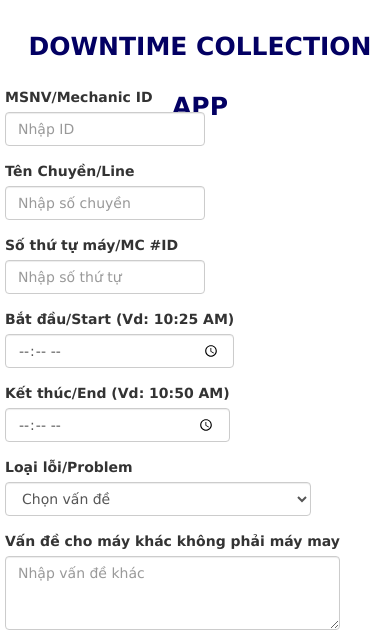
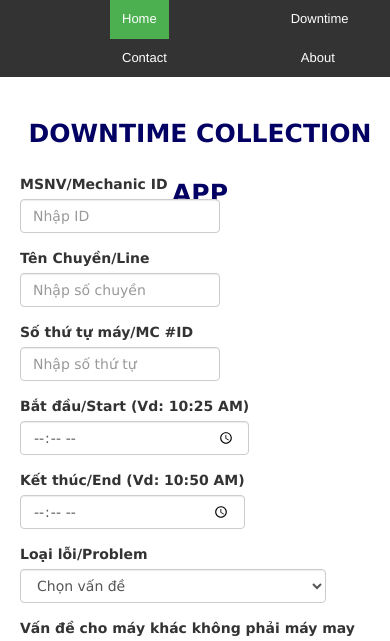
Before and after one commit to minhkhacld/downtime, a website: page index.html in a window 390 px wide. Shown: the top 641 px of the page. Drawn offline with nearby package versions, Linux system fonts and the light colour scheme; a web font is replaced by a local one.

Commit message:
add nar bar

```diff
--- a/index.html
+++ b/index.html
@@ -24,11 +24,21 @@
         integrity="sha384-aJ21OjlMXNL5UyIl/XNwTMqvzeRMZH2w8c5cRVpzpU8Y5bApTppSuUkhZXN0VxHd"
         crossorigin="anonymous"></script>
     <link href="/open-iconic/font/css/open-iconic.css" rel="stylesheet">
-
     </style>
 </head>
 
 <body>
+    <div class="container-fluid">
+        <!-- Nar barr -->
+        <div class="row" class="nar-bar">
+            <ul class="limenu">
+                <li><a class="active" href="http://minhkhacld.github.io/qco">Home</a></li>
+                <li><a href="http://minhkhacld.github.io/downtime">Downtime</a></li>
+                <li><a href="#contact">Contact</a></li>
+                <li><a href="#about">About</a></li>
+            </ul>
+        </div>
+
         <div class="container">
             <form id="test-form" name="myForm"
                 action="https://script.google.com/macros/s/AKfycbwqmxYURqzJYdI_Mfw434Rg2BdJ8pG60gpNb5f-9Wju2EgLLUOq/exec"
@@ -98,7 +108,8 @@
                             <option value="Chỉnh bờ to nhỏ/Uneven seam">5. Chỉnh bờ to nhỏ/Uneven seam</option>
                             <option value="Chỉnh giãn rút/Shink, Strech">6. Chỉnh giãn rút/Shink, Strech</option>
                             <option value="Dán chân vịt/Fix presser foot">7. Dán chân vịt/Fix presser foot</option>
-                        <option value="Chỉnh thưa dầy chỉ/Thread tension">8. Chỉnh thưa dầy chỉ/Thread tension</option>
+                            <option value="Chỉnh thưa dầy chỉ/Thread tension">8. Chỉnh thưa dầy chỉ/Thread tension
+                            </option>
                             <option value="Vệ sinh dầu/Oil cleanning">9. Vệ sinh dầu/Oil cleanning</option>
                             <option value="Thay đổi thiết bị/Change parts">10. Thay đổi thiết bị/Change parts</option>
                             <option value="Bể vải/Hole">11. Bể vải/Hole</option>
@@ -122,16 +133,15 @@
                         src="https://docs.google.com/spreadsheets/d/e/2PACX-1vQ9dWBrQmFL_6CaSW7AKcqTyvm4vdY0ivvlPG4k3HJ26nnlONarzK6EKjc9mEQu3p9antQKlIZwdo6v/pubhtml?widget=true&amp;headers=false"></iframe>
                 </div>
                 <div class="row">
-                <h6><i class="fas fa-user-tie" style="margin: 5px 3px; color:white;font-size: 13px;"></i>IE.Khapham <i
-                        class="fas fa-phone" style="margin: 5px 3px; color:white;font-size: 13px;"></i> 0355210716 <i
+                    <h6><i class="fas fa-user-tie" style="margin: 5px 3px; color:white;font-size: 13px;"></i>IE.Khapham
+                        <i class="fas fa-phone" style="margin: 5px 3px; color:white;font-size: 13px;"></i> 0355210716 <i
                             class="far fa-envelope"
                             style="margin: 5px 3px; color:white; font-size: 13px;"></i>pmkha92@gmail.com
                     </h6>
                 </div>
             </form>
         </div>
-    <script>
-    </script>
+
 </body>
 
 </html>
--- a/style.css
+++ b/style.css
@@ -60,3 +60,64 @@ h6{
     text-align: center;
     font-weight: bold !important;
 }
+
+
+a {
+    text-align: center;
+    color: yellow;
+    margin-left: 110px;
+    text-decoration: underline;
+    margin: 0px center;
+  }
+
+  ul {
+    list-style-type: none;
+    margin: 0;
+    padding: 0;
+    overflow: hidden;
+    background-color: #333;
+    font-size: 13px !important;
+  }
+
+  li {
+    float: left !important;
+  }
+
+  li a {
+    display: block;
+    color: white;
+    text-align: center;
+    padding: 10px 12px;
+    text-decoration: none;
+  }
+
+  li a:hover:not(.active) {
+    background-color: #111;
+  }
+
+  .active {
+    background-color: #4CAF50;
+  }
+
+  .container-fluid {
+    /* position: -webkit-sticky; */
+    position: sticky !important;
+    top: 0;
+  }
+  @media only screen and (max-width: 400px) {
+    .container {
+        width: 100% !important;
+        margin: 5px !important;
+    }
+    h1{
+        width: 100% !important;
+    }
+    iframe{
+        width: 100% !important;
+    }
+    .container-fluid{
+        width: 100% !important;
+        display: inline-block !important;
+        /* float: inline-end !important;       */
+    }
+}
```
Lines whose indentation alone changed are shown as unchanged.
